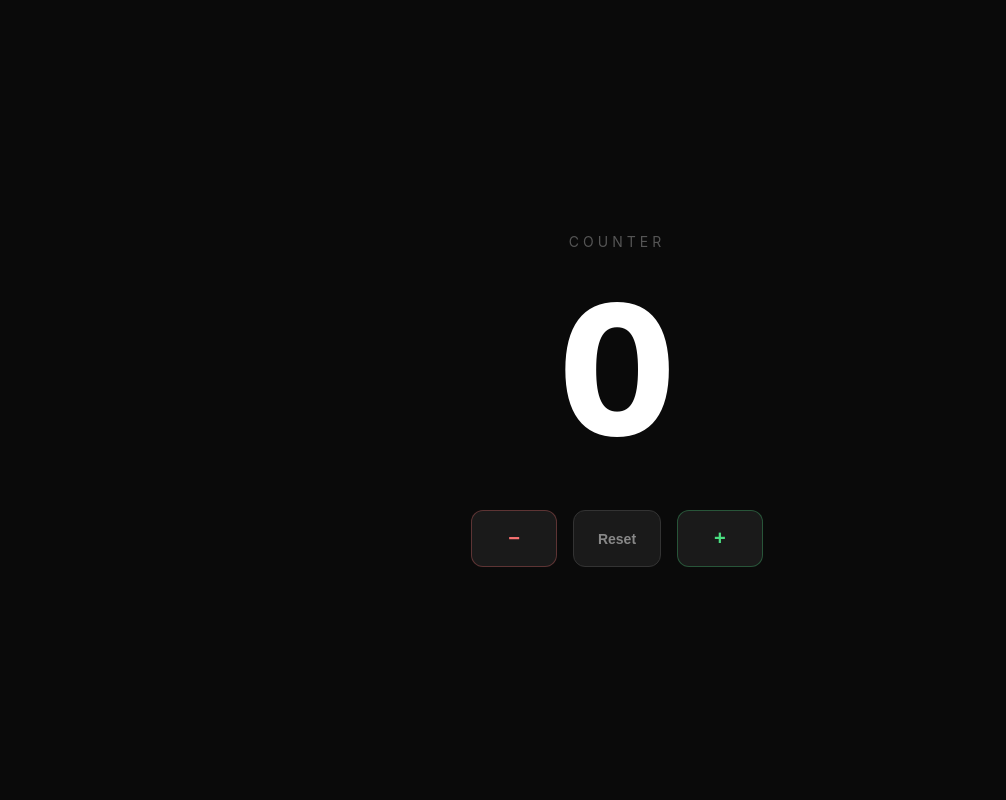
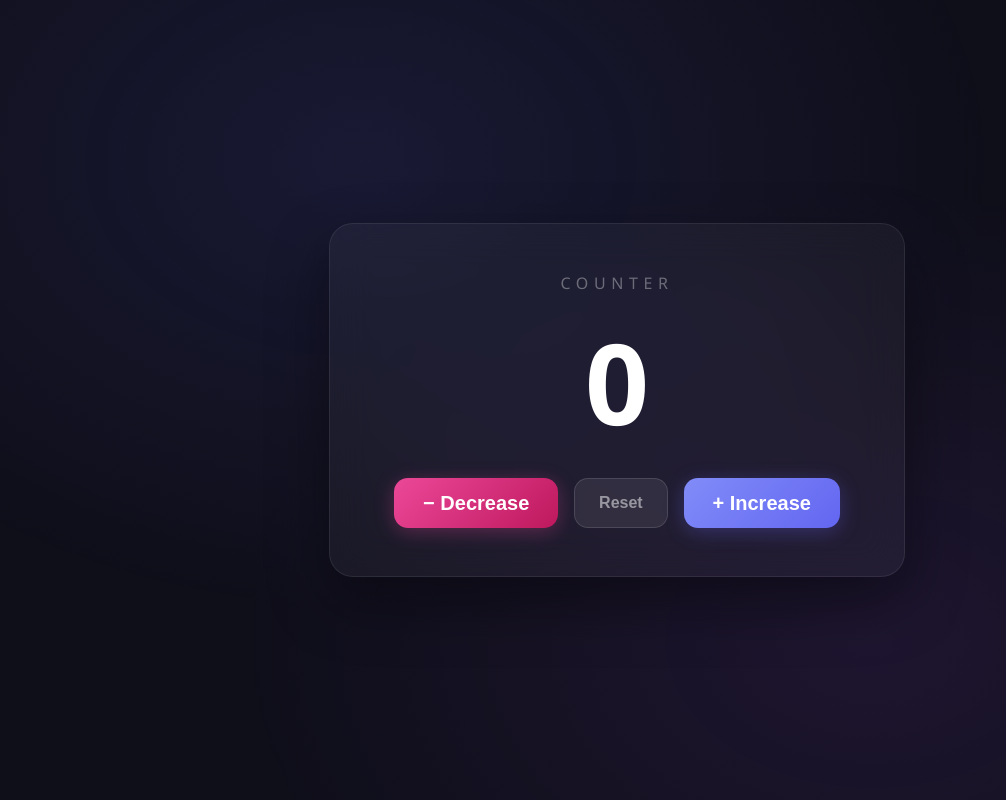
Before and after one commit to mssjew/counter-app, a plain HTML site: page index.html in a window 1280 px wide. Shown: the whole page, without its empty margins (23-1029 px from the left). Drawn offline with Linux system fonts and the light colour scheme.

Commit message:
Initial commit: counter app

```diff
--- a/index.html
+++ b/index.html
@@ -5,112 +5,162 @@
   <meta name="viewport" content="width=device-width, initial-scale=1.0">
   <title>Counter App</title>
   <style>
-        * { margin: 0; padding: 0; box-sizing: border-box; }
+    *, *::before, *::after { margin: 0; padding: 0; box-sizing: border-box; }
+
     body {
-            font-family: -apple-system, BlinkMacSystemFont, 'Segoe UI', sans-serif;
-            background: #0a0a0a;
-            color: #fff;
-            min-height: 100vh;
+      font-family: 'Segoe UI', system-ui, -apple-system, sans-serif;
+      background: #0f0f1a;
+      color: #e0e0e0;
       display: flex;
       align-items: center;
       justify-content: center;
+      min-height: 100vh;
       overflow: hidden;
     }
-        .container {
+
+    /* Subtle animated gradient bg */
+    body::before {
+      content: '';
+      position: fixed;
+      inset: 0;
+      background: radial-gradient(ellipse at 30% 20%, rgba(99,102,241,.12) 0%, transparent 50%),
+                  radial-gradient(ellipse at 70% 80%, rgba(168,85,247,.10) 0%, transparent 50%);
+      pointer-events: none;
+    }
+
+    .card {
+      position: relative;
+      background: rgba(255,255,255,.04);
+      border: 1px solid rgba(255,255,255,.08);
+      border-radius: 24px;
+      padding: 3rem 4rem;
       text-align: center;
-            padding: 40px;
+      backdrop-filter: blur(20px);
+      box-shadow: 0 25px 60px rgba(0,0,0,.4);
+      min-width: 340px;
     }
-        .label {
-            font-size: 14px;
+
+    h1 {
+      font-size: 1rem;
       text-transform: uppercase;
-            letter-spacing: 4px;
-            color: #555;
-            margin-bottom: 30px;
+      letter-spacing: .35em;
+      color: rgba(255,255,255,.35);
+      margin-bottom: 2rem;
+      font-weight: 500;
     }
-        .counter {
-            font-size: clamp(80px, 20vw, 180px);
-            font-weight: 800;
+
+    #counter {
+      font-size: 7rem;
+      font-weight: 700;
       line-height: 1;
-            margin-bottom: 50px;
-            transition: transform 0.15s ease, color 0.3s ease;
+      margin-bottom: 2.5rem;
+      transition: transform .15s ease, color .25s ease;
       font-variant-numeric: tabular-nums;
+      color: #fff;
       user-select: none;
     }
-        .counter.bump { transform: scale(1.08); }
-        .counter.positive { color: #4ade80; }
-        .counter.negative { color: #f87171; }
-        .counter.zero { color: #fff; }
-        .buttons {
+
+    #counter.bump-up {
+      transform: scale(1.12);
+      color: #818cf8;
+    }
+
+    #counter.bump-down {
+      transform: scale(0.92);
+      color: #f472b6;
+    }
+
+    .controls {
       display: flex;
-            gap: 16px;
+      gap: 1rem;
       justify-content: center;
       flex-wrap: wrap;
     }
+
     button {
-            background: #1a1a1a;
+      border: none;
+      cursor: pointer;
+      border-radius: 14px;
+      font-size: 1.25rem;
+      font-weight: 600;
+      padding: .85rem 1.8rem;
+      transition: all .2s ease;
       color: #fff;
-            border: 1px solid #333;
-            padding: 16px 36px;
-            font-size: 20px;
-            font-weight: 600;
-            border-radius: 12px;
-            cursor: pointer;
-            transition: all 0.15s ease;
-            min-width: 80px;
+      position: relative;
+      overflow: hidden;
     }
-        button:hover { background: #252525; border-color: #555; transform: translateY(-2px); }
-        button:active { transform: translateY(0); }
-        .btn-minus { color: #f87171; border-color: rgba(248,113,113,0.3); }
-        .btn-minus:hover { background: rgba(248,113,113,0.1); border-color: #f87171; }
-        .btn-plus { color: #4ade80; border-color: rgba(74,222,128,0.3); }
-        .btn-plus:hover { background: rgba(74,222,128,0.1); border-color: #4ade80; }
-        .btn-reset { color: #888; font-size: 14px; padding: 16px 24px; }
-        .btn-reset:hover { color: #fff; }
-        .glow {
-            position: fixed;
-            width: 400px;
-            height: 400px;
-            border-radius: 50%;
-            filter: blur(120px);
-            opacity: 0.08;
-            pointer-events: none;
-            transition: background 0.5s ease;
-            top: 50%;
-            left: 50%;
-            transform: translate(-50%, -50%);
+
+    button::after {
+      content: '';
+      position: absolute;
+      inset: 0;
+      background: rgba(255,255,255,.08);
+      opacity: 0;
+      transition: opacity .2s;
+    }
+
+    button:hover::after { opacity: 1; }
+    button:active { transform: scale(.95); }
+
+    .btn-dec {
+      background: linear-gradient(135deg, #ec4899, #be185d);
+      box-shadow: 0 4px 20px rgba(236,72,153,.3);
+    }
+
+    .btn-inc {
+      background: linear-gradient(135deg, #818cf8, #6366f1);
+      box-shadow: 0 4px 20px rgba(99,102,241,.3);
+    }
+
+    .btn-reset {
+      background: rgba(255,255,255,.08);
+      border: 1px solid rgba(255,255,255,.12);
+      color: rgba(255,255,255,.5);
+      box-shadow: none;
+      font-size: 1rem;
+      padding: .85rem 1.5rem;
+    }
+
+    .btn-reset:hover { color: #fff; background: rgba(255,255,255,.12); }
+
+    /* Responsive */
+    @media (max-width: 480px) {
+      .card { padding: 2rem 1.5rem; min-width: 0; width: 90vw; }
+      #counter { font-size: 5rem; margin-bottom: 2rem; }
+      button { padding: .75rem 1.4rem; font-size: 1.1rem; }
     }
   </style>
 </head>
 <body>
-    <div class="glow" id="glow"></div>
-    <div class="container">
-        <p class="label">Counter</p>
-        <div class="counter zero" id="count">0</div>
-        <div class="buttons">
-            <button class="btn-minus" onclick="update(-1)">−</button>
+  <div class="card">
+    <h1>Counter</h1>
+    <div id="counter">0</div>
+    <div class="controls">
+      <button class="btn-dec" onclick="update(-1)">− Decrease</button>
       <button class="btn-reset" onclick="reset()">Reset</button>
-            <button class="btn-plus" onclick="update(1)">+</button>
+      <button class="btn-inc" onclick="update(1)">+ Increase</button>
     </div>
   </div>
+
   <script>
     let count = 0;
-        const el = document.getElementById('count');
-        const glow = document.getElementById('glow');
-        function update(n) {
-            count += n;
-            render();
+    const el = document.getElementById('counter');
+
+    function update(delta) {
+      count += delta;
+      el.textContent = count;
+      const cls = delta > 0 ? 'bump-up' : 'bump-down';
+      el.classList.remove('bump-up', 'bump-down');
+      // Force reflow to retrigger animation
+      void el.offsetWidth;
+      el.classList.add(cls);
+      setTimeout(() => el.classList.remove(cls), 150);
     }
+
     function reset() {
       count = 0;
-            render();
-        }
-        function render() {
-            el.textContent = count;
-            el.classList.remove('positive', 'negative', 'zero');
-            el.classList.add(count > 0 ? 'positive' : count < 0 ? 'negative' : 'zero');
-            glow.style.background = count > 0 ? '#4ade80' : count < 0 ? '#f87171' : '#fff';
-            el.classList.add('bump');
-            setTimeout(() => el.classList.remove('bump'), 150);
+      el.textContent = '0';
+      el.classList.remove('bump-up', 'bump-down');
     }
   </script>
 </body>
```
Also changed, not shown: 1 other file. Lines whose indentation alone changed are shown as unchanged.
